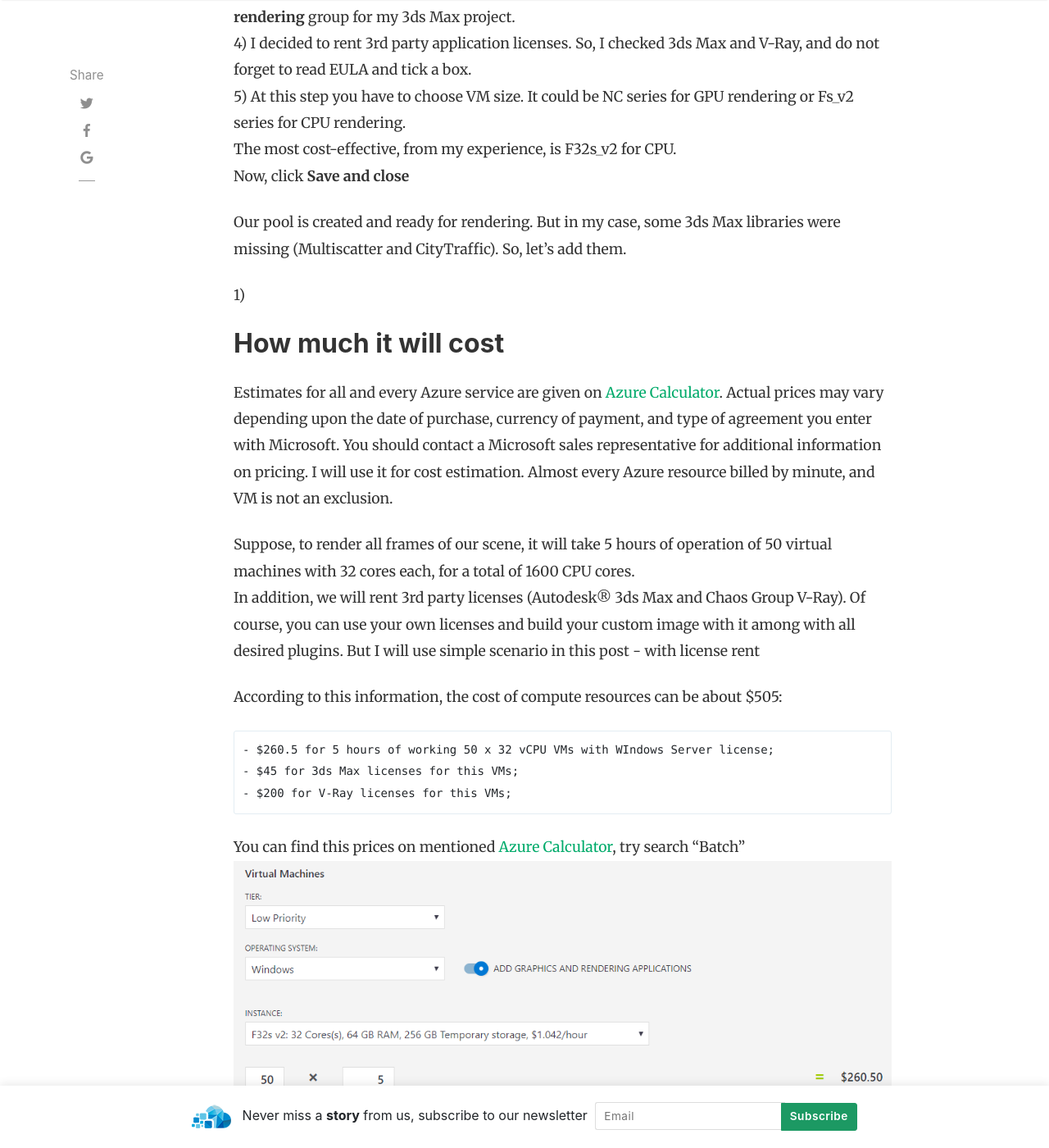
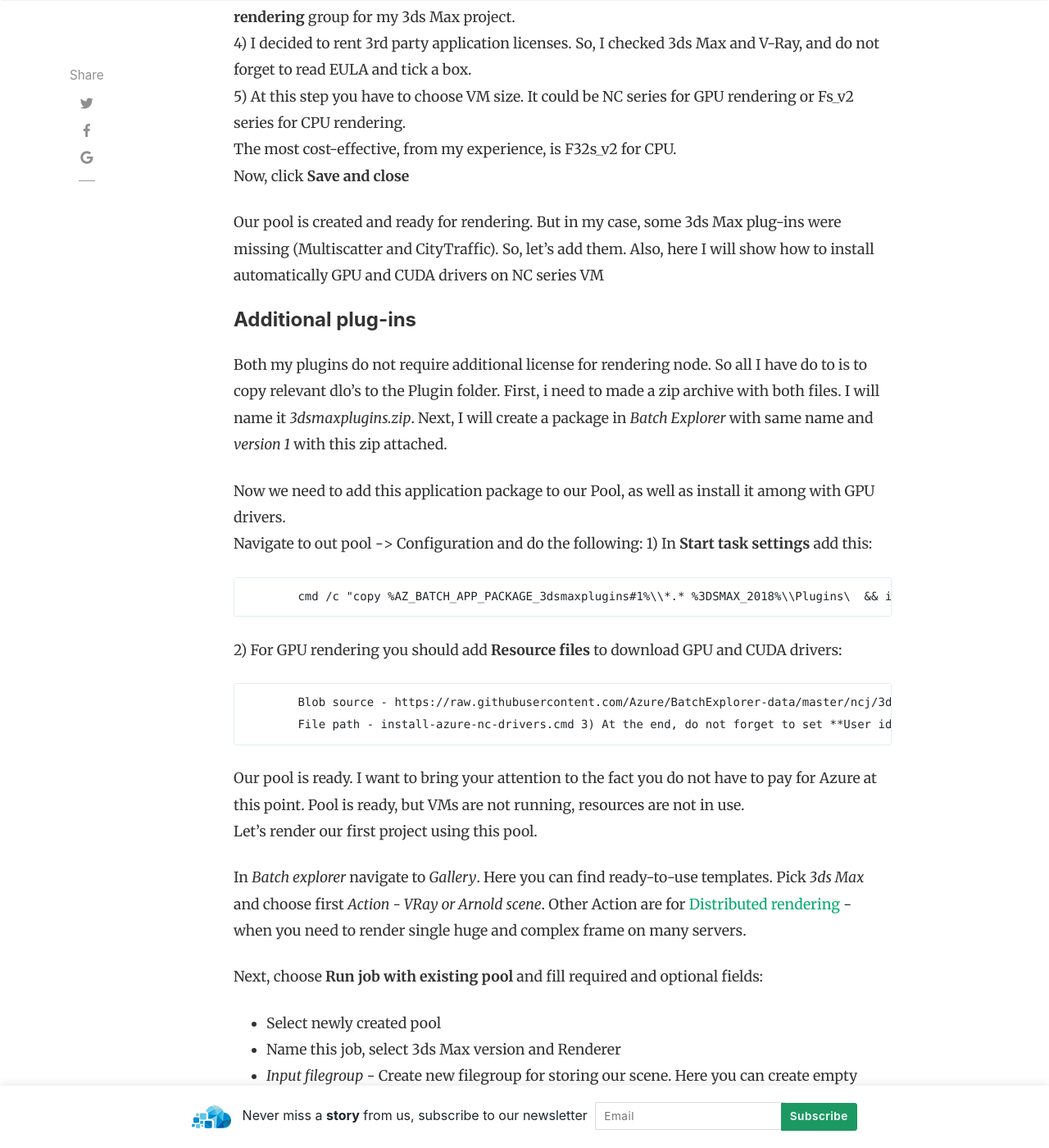
Before and after one commit to AzCEE/azcee.github.io, a Jekyll site: the page built from _posts/2019-02-08-Rendering.md, in a window 1280 px wide and 1400 px high, scrolled down 6252 px. Shown: the whole window at 82% size. Built offline with Jekyll 4.4.1, drawn with Linux system fonts in a browser that asks for light colours; nearby versions of some CDN libraries; comment, search, counter and statistics services are not loaded; some of the changed text lies outside the part shown.

Commit message:
major update

```diff
--- a/_posts/2019-02-08-Rendering.md
+++ b/_posts/2019-02-08-Rendering.md
@@ -62,7 +62,7 @@
 
  ![Batch account creation](/assets/users/sergeyperus/batchaccount.png)
 
- Leave othere parametrs by default and click **Create**
+ Leave other parametrs by default and click **Create**
 
 Now its time to create support request. No, we did not break something already :). Issue is that by default everyone have a limit for available resources to prevent the use of huge resources unknowingly.
 But we know what we are doing, right? Our ambitions are far below 100 default cores.
@@ -113,9 +113,51 @@
 The most cost-effective, from my experience, is F32s_v2 for CPU.
 Now, click **Save and close**
 
-Our pool is created and ready for rendering. But in my case, some 3ds Max libraries were missing (Multiscatter and CityTraffic). So, let's add them.
+Our pool is created and ready for rendering. But in my case, some 3ds Max plug-ins were missing (Multiscatter and CityTraffic). So, let's add them. Also,
+here I will show how to install automatically GPU and CUDA drivers on NC series VM
 
-1)
+#### Additional plug-ins
+Both my plugins do not require additional license for rendering node. So all I have do to is to copy relevant dlo's to the Plugin folder.
+First, i need to made a zip archive with both files. I will name it *3dsmaxplugins.zip*. Next, I will create a package in *Batch Explorer* with same name
+and *version 1* with this zip attached.
+
+Now we need to add this application package to our Pool, as well as install it among with GPU drivers.
+Navigate to out pool -> Configuration and do the following:
+1) In **Start task settings** add this:
+
+		cmd /c "copy %AZ_BATCH_APP_PACKAGE_3dsmaxplugins#1%\\*.* %3DSMAX_2018%\\Plugins\  && install-azure-nc-drivers.cmd Standard_NC6"
+Second part *"&& install-azure-nc-drivers.cmd Standard_NC6"* you should add only when you choose NC series VM for GPU rendering. In case you need CPU rendering with other VM series, ommit it.
+More information about start task you can find [here](https://docs.microsoft.com/en-us/azure/batch/batch-api-basics#start-task)
+
+2) For GPU rendering you should add **Resource files** to download GPU and CUDA drivers:
+
+		Blob source - https://raw.githubusercontent.com/Azure/BatchExplorer-data/master/ncj/3dsmax/scripts/install-azure-nc-drivers.cmd
+		File path - install-azure-nc-drivers.cmd
+3) At the end, do not forget to set **User identity** to *Pool user (Admin)*. Otherwise, you will get an error
+about admin priveledges to install driver.
+
+Our pool is ready. I want to bring your attention to the fact you do not have to pay for Azure at this point. Pool is ready, but VMs are not running, resources are not in use.
+Let's render our first project using this pool.
+
+In *Batch explorer* navigate to *Gallery*. Here you can find ready-to-use templates. Pick *3ds Max* and choose first *Action - VRay or Arnold scene*. Other Action are for [Distributed rendering](https://docs.chaosgroup.com/display/VRAY3MAX/Set+Up+Distributed+Rendering) -
+when you need to render single huge and complex frame on many servers.
+
+Next, choose **Run job with existing pool** and fill required and optional fields:
+
+ - Select newly created pool
+ - Name this job, select 3ds Max version and Renderer
+ - *Input filegroup* - Create new filegroup for storing our scene. Here you can create empty group or immediately add the necessary folders and files. It will upload it to Azure and your billing for storage will start (in next part you can find how much)
+ - Click *Input filegroup sas* and it will populate automaticaly
+ - Pick *Scene file* uploaded on previous step
+ - *Frame start* and *Frame end* can be a range of frames or just single frame
+ - *Outputs* - same as *Input filegroup*, used for storing results and logs
+
+![AzureBatch](/assets/users/sergeyperus/batchaccount.png)
+
+
+
+
+
 
 ## How much it will cost
 
```
Also changed, not shown: assets/users/sergeyperus/Newjob.png (added).
